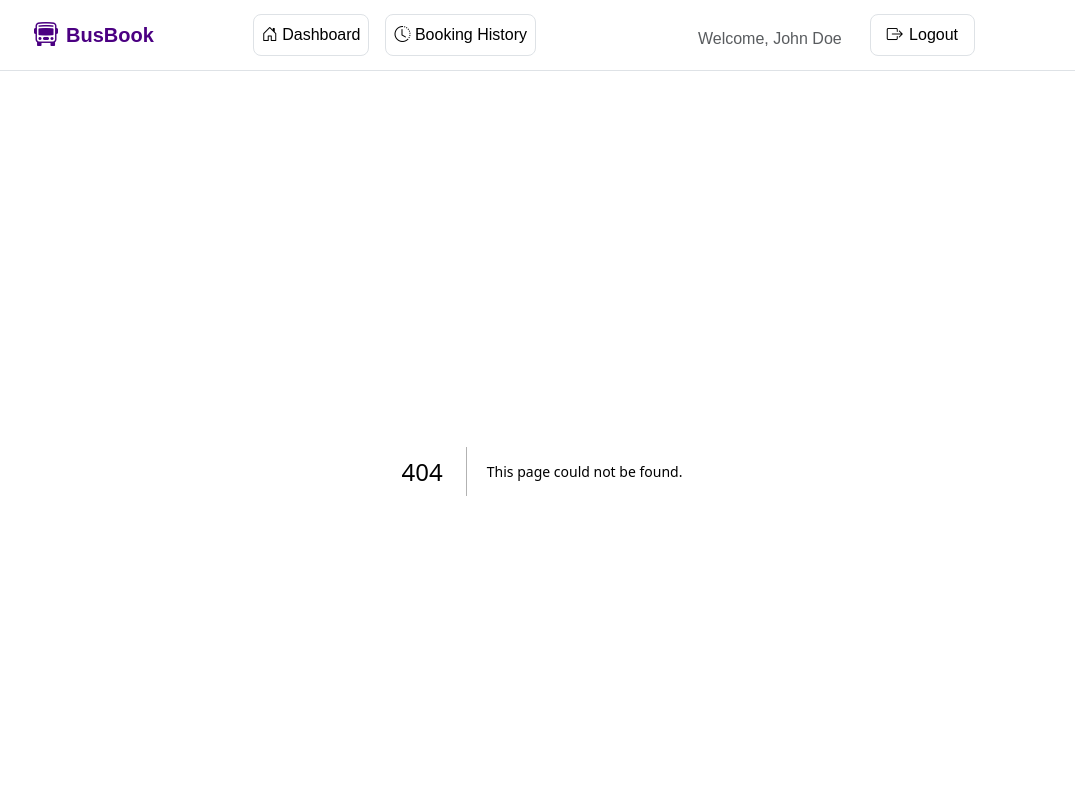
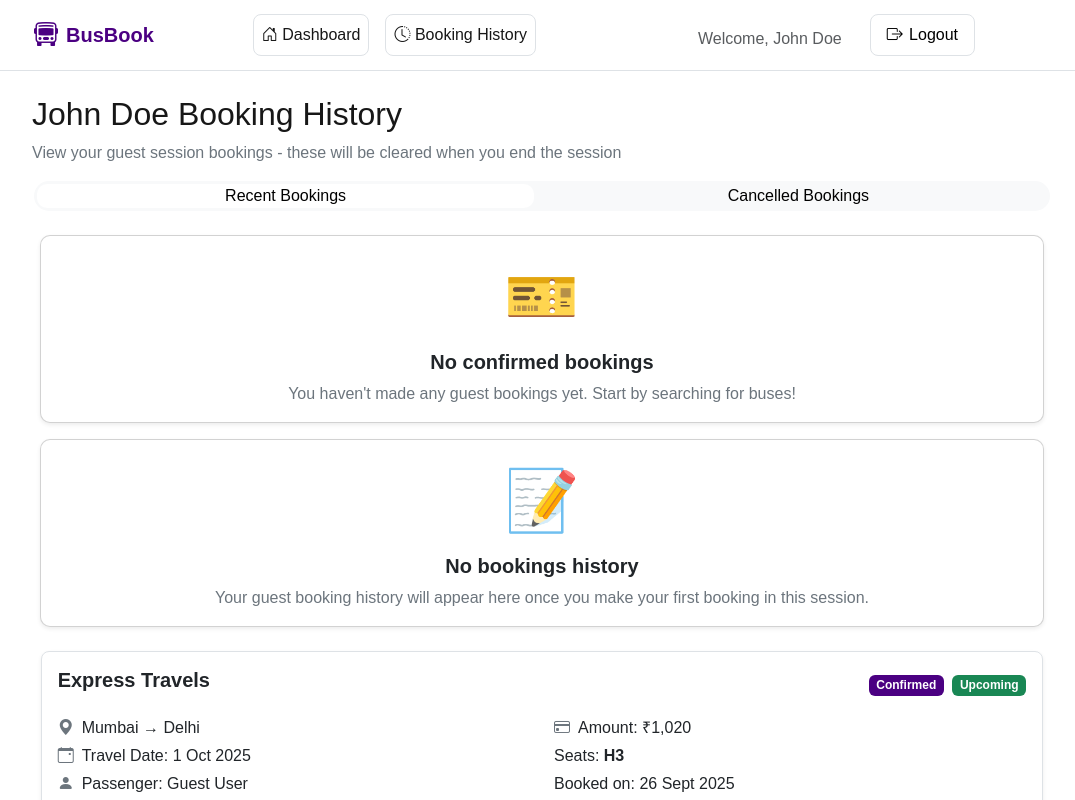
Before and after one commit to Jayraj-parki/nethra-bus-ui, a Next.js app: page /Bookinghistory in a window 1280 px wide. Before the commit this address had no page. Shown: the whole page, without its empty margins (98-1173 px from the left). Built offline with nearby package versions, Linux system fonts and the light colour scheme.

Commit message:
Added Bookinghistory page and components

```diff
--- /dev/null
+++ b/src/app/Bookinghistory/page.js
@@ -0,0 +1,10 @@
+import Bookinghistory from "@/components/Bookinghistory/Bookinghistory";
+
+
+export default function Booking_history() {
+return(<>
+<Bookinghistory/>
+
+</>)
+
+}
--- /dev/null
+++ b/src/components/Bookinghistory/Bookinghistory.js
@@ -0,0 +1,139 @@
+'use client';
+import React, { useState } from "react";
+import style from './Bookinghistory.module.scss';
+import InfoCard from "./Card";
+import Ticket from "./Ticket";
+
+const Bookinghistory = () => {
+  const [active, setActive] = useState("recent");
+  const bookings = [
+  {
+    company: "Express Travels",
+    route: "Mumbai → Delhi",
+    date: "1 Oct 2025",
+    passenger: "Guest User",
+    amount: "₹1,020",
+    seats: "H3",
+    bookedOn: "26 Sept 2025",
+  },
+  {
+    company: "Express Travels",
+    route: "Delhi → Jaipur",
+    date: "5 Oct 2025",
+    passenger: "Rahul Sharma",
+    amount: "₹850",
+    seats: "B2, B3",
+    bookedOn: "27 Sept 2025",
+  },
+];
+
+  return (
+    <div className={`container mt-4 mb-5 ${style.top}`}>
+      <h2 className="ms-5 text-2xl">John Doe Booking History </h2>
+      <p className="ms-5 text-secondary">
+        View your guest session bookings - these will be cleared when you end the session
+      </p>
+
+
+      <div className={`container d-flex gap-3 mb-4 ${style.tab}`}>
+        <button
+          className={`${style.b1} ${active === "recent" ? style.active : style.inactive}`}
+          onClick={() => setActive("recent")}
+        >
+          Recent Bookings
+        </button>
+        <button
+          className={`${style.b1} ${active === "cancelled" ? style.active : style.inactive}`}
+          onClick={() => setActive("cancelled")}
+        >
+          Cancelled Bookings
+        </button>
+      </div>
+
+
+      <div className={active === "recent" ? "d-block" : "d-none"}>
+        <div >
+
+
+          <InfoCard
+          icon={"🎫"}
+            title="No confirmed bookings"
+            subtitle="You haven't made any guest bookings yet. Start by searching for buses!"
+          />
+           <InfoCard
+          icon={"📝"}
+            title="No bookings history"
+            subtitle="Your guest booking history will appear here once you make your first booking in this session."
+          />
+          <Ticket bookings={bookings} />;
+        </div>
+      </div>
+
+
+      <div className={active === "cancelled" ? "d-block" : "d-none"}>
+        <div >
+
+          <InfoCard
+          icon={"✅"}
+            title="No cancelled bookings"
+            subtitle="Great! You haven't cancelled any bookings."
+          />
+           <InfoCard
+          icon={"🎫"}
+            title="No confirmed bookings"
+            subtitle="You haven't made any guest bookings yet. Start by searching for buses!"
+          />
+           {/* <Ticket bookings={bookings} />; */}
+           <div className={`container mt-4 ${style.w}`}>
+      {bookings.map((booking, index) => (
+        <div
+          key={index}
+          className="card p-3 mb-4 shadow-sm border rounded-3"
+        >
+
+          <div className="d-flex justify-content-between align-items-center mb-3">
+            <h5 className={`fw-bold ${style.f}`}>{booking.company}</h5>
+            <div>
+              <span className="badge bg-danger me-2"  style={{ backgroundColor: "#4b0082", color: "#fff" }}>Cancelled</span>
+
+            </div>
+          </div>
+
+
+          <div className="row">
+            <div className="col-md-6 mb-2">
+              <p className="mb-1">
+                <i className="bi bi-geo-alt-fill me-2"></i>
+                {booking.route}
+              </p>
+              <p className="mb-1">
+                <i className="bi bi-calendar-event me-2"></i>
+                Travel Date: {booking.date}
+              </p>
+              <p className="mb-1">
+                <i className="bi bi-person-fill me-2"></i>
+                Passenger: {booking.passenger}
+              </p>
+            </div>
+
+            <div className="col-md-6 mb-2">
+              <p className="mb-1">
+                <i className="bi bi-credit-card me-2"></i>
+                Amount: {booking.amount}
+              </p>
+              <p className="mb-1">Seats: <strong>{booking.seats}</strong></p>
+              <p className="mb-1">Booked on: {booking.bookedOn}</p>
+            </div>
+          </div>
+
+
+        </div>
+      ))}
+    </div>
+        </div>
+      </div>
+    </div>
+  );
+};
+
+export default Bookinghistory;
--- /dev/null
+++ b/src/components/Bookinghistory/Bookinghistory.module.scss
@@ -0,0 +1,61 @@
+@import "../../styles/var";
+@import "../../styles/mixins";
+
+.tab{
+    width: 91%;
+;
+    padding: 3px;
+    border-radius: 15px;
+    justify-content: space-between;
+    color: #6c757d;
+    background-color: #f8f9fa;
+}
+.b1{
+    // background-color: $primary-color;
+    width: 50%;
+    // background-color: white;
+    border-radius: 10px;
+    // pointer-events: none;
+    border: none;
+    font-weight: 500;
+    font-size: $font-md;
+}
+
+.active {
+  background-color: #ffffff;
+}
+
+.inactive {
+  background-color: transparent;
+}
+.card {
+  border-radius: 12px;
+}
+.w{
+    width: 92%;
+    font-weight: $font-sm;
+}
+.w i{
+    color: #6c757d;
+}
+.cb{
+    width: 18%;
+    font-size: $font-sm;
+
+}
+
+@media screen and (min-width:0px) and (max-width:769px) {
+.top{
+  width: 100%;
+}
+
+}
+@media screen and (min-width:0px) and (max-width:500px) {
+
+
+.f{
+    font-size: $font-md;
+    margin-top: 6px;
+}
+
+}
--- /dev/null
+++ b/src/components/Bookinghistory/Card.js
@@ -0,0 +1,17 @@
+'use client';
+import React from "react";
+import style from './Card.module.scss';
+
+const InfoCard = ({ icon, title, subtitle }) => {
+  return (
+    <div className={`card shadow-sm p-3 text-center h-100 d-block mt-3 ${style.c} `}>
+      <div className={`mb-2 fs-15 text-primary ${style.i}`}>
+        {icon}
+      </div>
+      <h5 className="fw-bold">{title}</h5>
+      <p className="text-secondary mb-0">{subtitle}</p>
+    </div>
+  );
+};
+
+export default InfoCard;
--- /dev/null
+++ b/src/components/Bookinghistory/Card.module.scss
@@ -0,0 +1,12 @@
+@import "../../styles/var";
+@import "../../styles/mixins";
+
+.i{
+    font-size: 60px;
+}
+.c{
+    width: 90%;
+    margin: auto;
+    border-radius: 10px;
+
+}
--- /dev/null
+++ b/src/components/Bookinghistory/Ticket.js
@@ -0,0 +1,60 @@
+import React from "react";
+import style from './Ticket.module.scss';
+const Ticket = ({ bookings }) => {
+  return (
+    <div className={`container mt-4 ${style.w}`}>
+      {bookings.map((booking, index) => (
+        <div
+          key={index}
+          className="card p-3 mb-4 shadow-sm border rounded-3"
+        >
+
+          <div className="d-flex justify-content-between align-items-center mb-3">
+            <h5 className={`fw-bold ${style.f}`}>{booking.company}</h5>
+            <div>
+              <span className="badge bg-purple me-2"  style={{ backgroundColor: "#4b0082", color: "#fff" }}>Confirmed</span>
+              <span className="badge bg-success">Upcoming</span>
+            </div>
+          </div>
+
+
+          <div className="row">
+            <div className="col-md-6 mb-2">
+              <p className="mb-1">
+                <i className="bi bi-geo-alt-fill me-2"></i>
+                {booking.route}
+              </p>
+              <p className="mb-1">
+                <i className="bi bi-calendar-event me-2"></i>
+                Travel Date: {booking.date}
+              </p>
+              <p className="mb-1">
+                <i className="bi bi-person-fill me-2"></i>
+                Passenger: {booking.passenger}
+              </p>
+            </div>
+
+            <div className="col-md-6 mb-2">
+              <p className="mb-1">
+                <i className="bi bi-credit-card me-2"></i>
+                Amount: {booking.amount}
+              </p>
+              <p className="mb-1">Seats: <strong>{booking.seats}</strong></p>
+              <p className="mb-1">Booked on: {booking.bookedOn}</p>
+            </div>
+          </div>
+
+          <hr />
+
+
+          <button className={`btn btn-danger fw-bold ${style.cb}`}>
+            <i className="bi bi-x-circle me-1"></i>
+            Cancel Booking
+          </button>
+        </div>
+      ))}
+    </div>
+  );
+};
+
+export default Ticket;
--- /dev/null
+++ b/src/components/Bookinghistory/Ticket.module.scss
@@ -0,0 +1,37 @@
+@import "../../styles/var";
+@import "../../styles/mixins";
+.bg-purple {
+  background-color: #6f42c1 !important;
+  color: #fff;
+}
+.card {
+  border-radius: 12px;
+}
+.w{
+    width: 92%;
+    font-weight: $font-sm;
+}
+.w i{
+    color: #6c757d;
+}
+.cb{
+    width: 18%;
+    font-size: $font-sm;
+
+}
+@media screen and (min-width:0px) and (max-width:769px) {
+    .cb{
+        width: 27%;
+    }
+}
+@media screen and (min-width:0px) and (max-width:500px) {
+
+.cb{
+    width: 56%;
+}
+.f{
+    font-size: $font-md;
+    margin-top: 6px;
+}
+
+}
```
